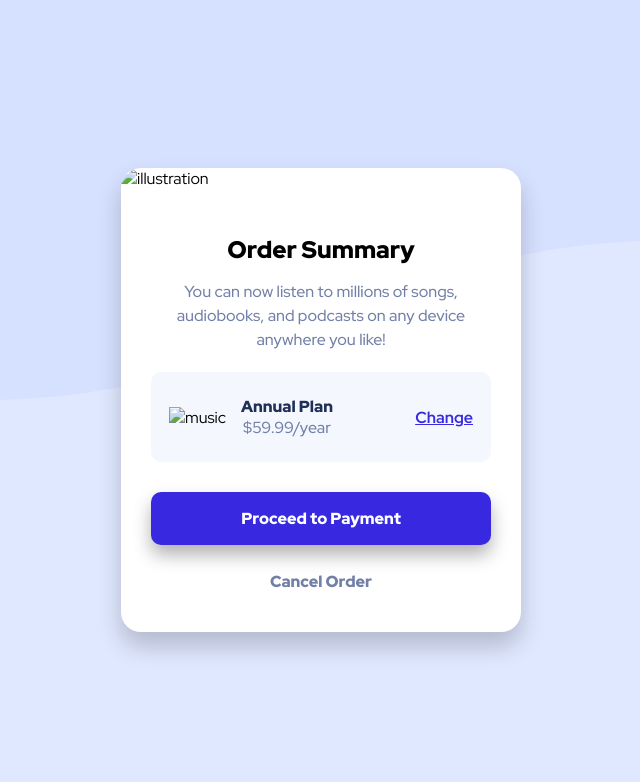
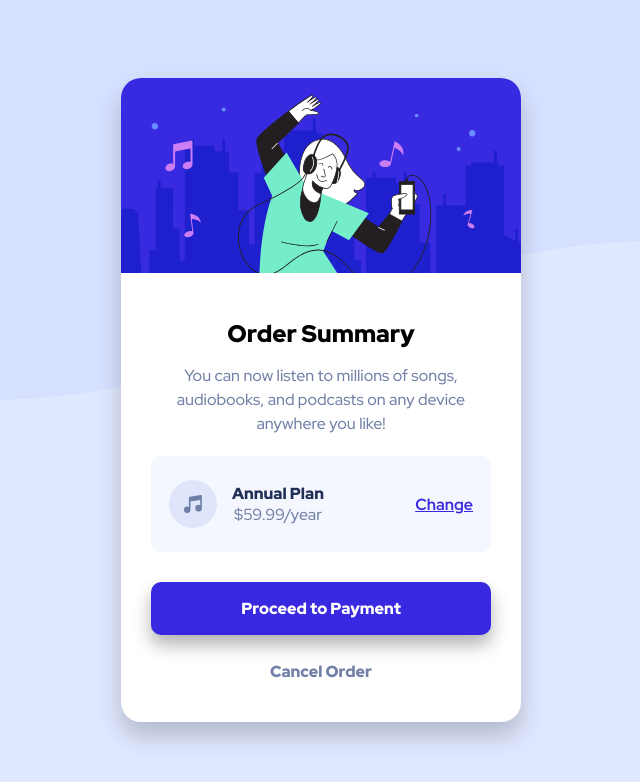
Before and after one commit to air091/Order-Summary, a plain HTML site: page index.html in a window 1280 px wide. Shown: the whole page, without its empty margins (319-959 px from the left). Drawn offline with Linux system fonts and the light colour scheme; files that its build step writes are made by us from their sources; files whose address does not match are found by name.

Commit message:
Update index.html

```diff
--- a/index.html
+++ b/index.html
@@ -6,13 +6,13 @@
   <link rel="preconnect" href="https://fonts.googleapis.com">
   <link rel="preconnect" href="https://fonts.gstatic.com" crossorigin>
   <link href="https://fonts.googleapis.com/css2?family=Red+Hat+Display:ital,wght@0,300..900;1,300..900&display=swap" rel="stylesheet">
-  <link rel="stylesheet" href="/Order_summary/style.css">
-  <link rel="icon" href="/Order_summary/assets/favicon-32x32.png">
+  <link rel="stylesheet" href="style.css">
+  <link rel="icon" href="assets/favicon-32x32.png">
   <title>Order Summary</title>
 </head>
 <body>
   <main>
-    <img class="hero" src="/Order_summary/assets/illustration-hero.svg" alt="illustration">
+    <img class="hero" src="assets/illustration-hero.svg" alt="illustration">
     <section>
       <div class="ro1">
         <h2>Order Summary</h2>
@@ -21,7 +21,7 @@
       <div class="ro2">
         <div class="col1">
           <div class="col1-col1">
-            <img src="/Order_summary/assets/icon-music.svg" alt="music">
+            <img src="assets/icon-music.svg" alt="music">
           </div>
           <div class="col1-col2">
             <p class="plan">Annual Plan</p>
```
